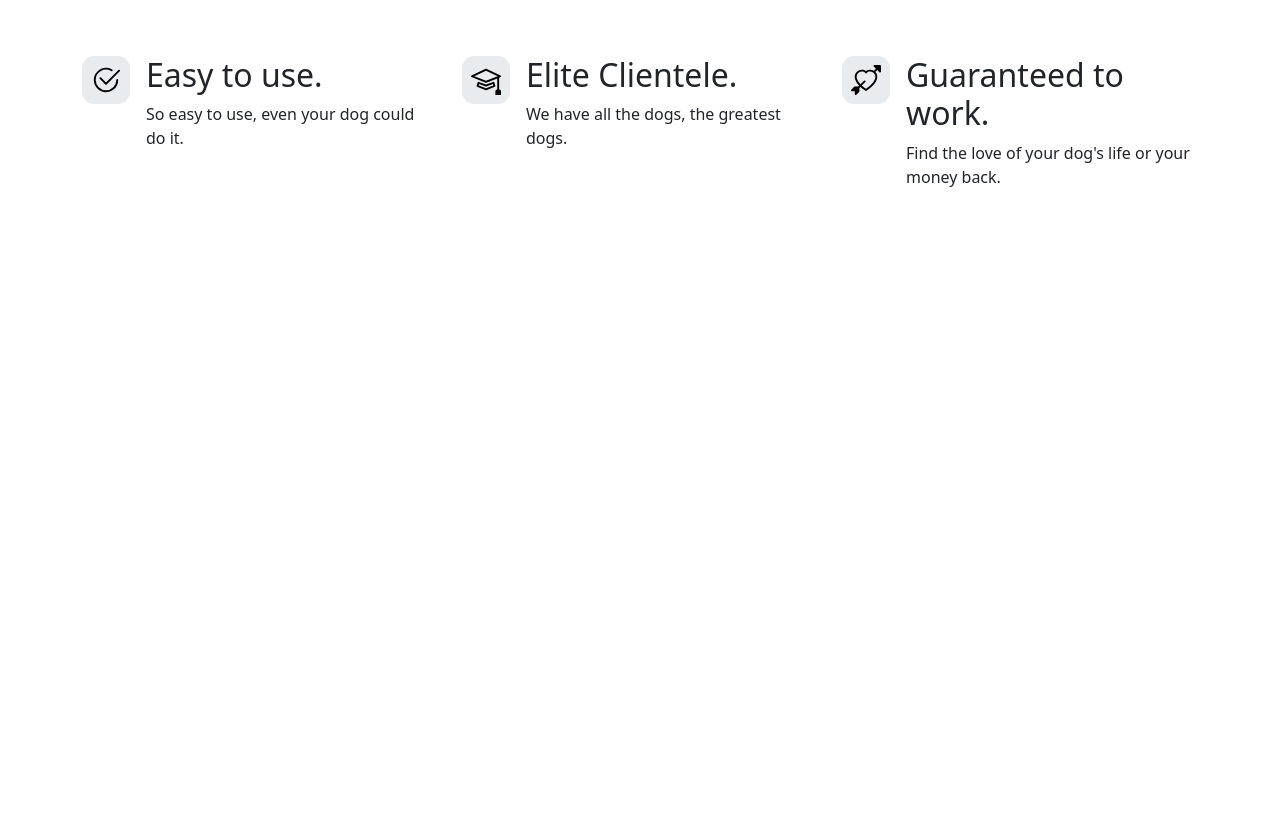
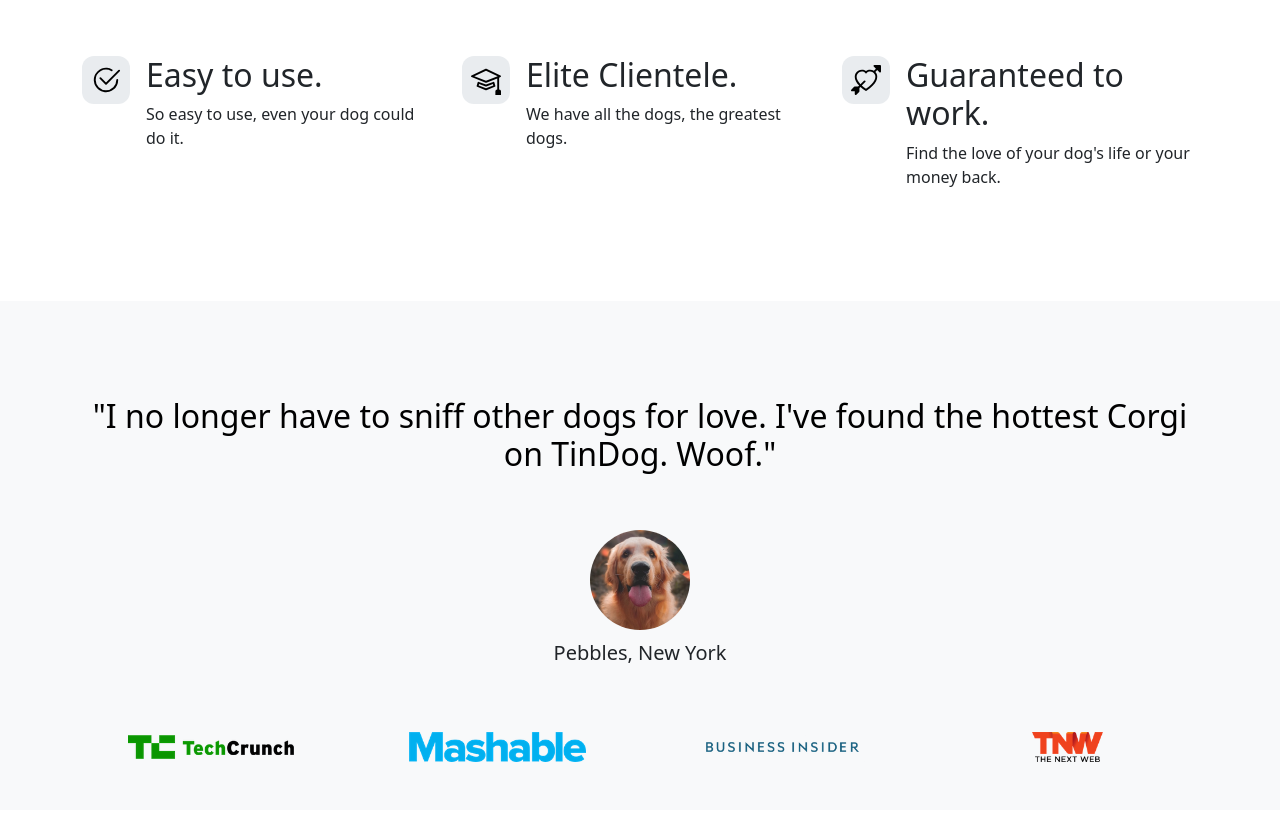
Before and after one commit to karinahuizar/tindog, a plain HTML site: page index.html in a window 1280 px wide. Shown: the part 730-1543 px from the top of the page. Before the commit the page ends 983 px from the top, so only its background shows below. Drawn offline with nearby package versions, Linux system fonts and the light colour scheme.

Commit message:
Added the Testimonial section for my website.

```diff
--- a/index.html
+++ b/index.html
@@ -97,6 +97,34 @@
   </section>
   <!-- ! Testimonial -->
   <section id="testimonial">
+    <div class="my-5">
+      <div class="p-5 text-center bg-body-tertiary">
+        <div class="container py-5">
+          <h2 class="text-body-emphasis">"I no longer have to sniff other dogs for love. I've found the hottest Corgi on
+            TinDog. Woof."</h2>
+          <img class="profile-img mt-5" src="./images/dog-img.jpg" alt="dog">
+          <p class="col-lg-8 mx-auto lead mt-2">
+            Pebbles, New York
+          </p>
+        </div>
+        <div class="container">
+          <div class="row">
+            <div class="col-lg-3 col-sm-12">
+              <img src="./images/techcrunch.png" alt="techcrunch" height="30">
+            </div>
+            <div class="col-lg-3 col-sm-12">
+              <img src="./images/mashable.png" alt="mashable" height="30">
+            </div>
+            <div class="col-lg-3 col-sm-12">
+              <img src="./images/bizinsider.png" alt="bizinsider" height="30">
+            </div>
+            <div class="col-lg-3 col-sm-12">
+              <img src="./images/tnw.png" alt="tnw" height="30">
+            </div>
+          </div>
+        </div>
+      </div>
+    </div>
 
   </section>
   <!-- ! Pricing -->
```
